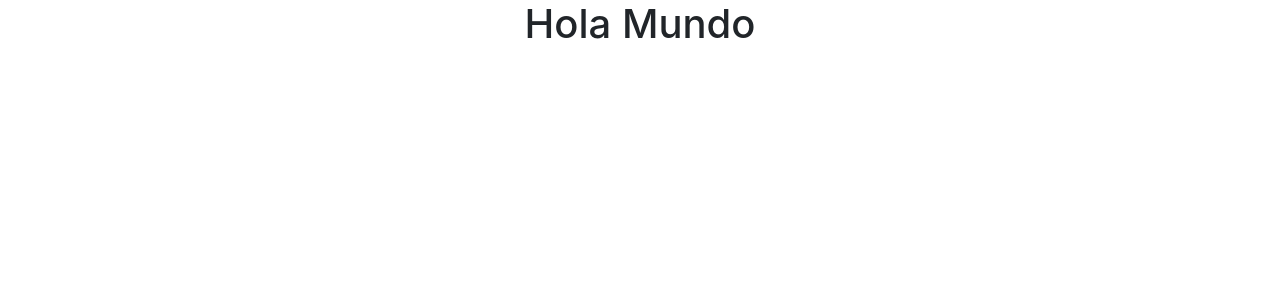
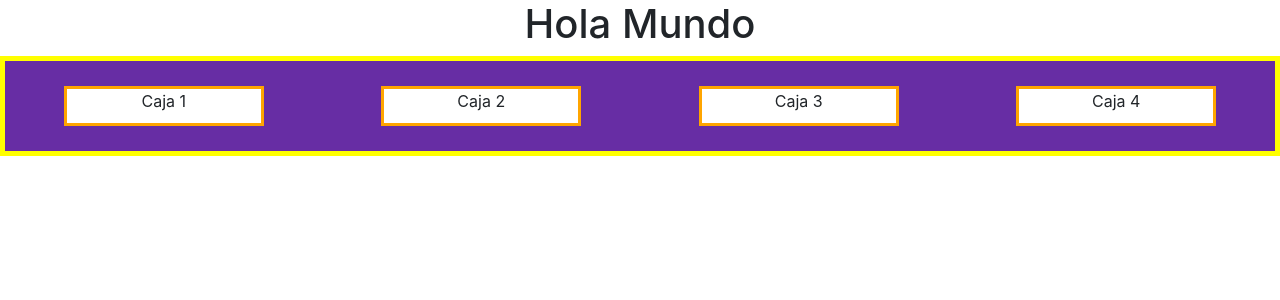
Before and after one commit to pmz10/Granariums, a React (Create React App) app in the folder demo-granarium/: page / in a window 1280 px wide. Shown: the top 300 px of the page. Built offline with nearby package versions, Linux system fonts and the light colour scheme.

Commit message:
Banner flex

```diff
--- a/demo-granarium/src/App.js
+++ b/demo-granarium/src/App.js
@@ -2,10 +2,27 @@ import React from "react";
 
 function App() {
   return (
-    <div className="container">
+    <div className="container-can">
       <h1 className="text-center">Hola Mundo</h1>
+      <div style={myStyles.boxStyles}>
+    	  <div style={{width:'200px', height:'40px', background:'white', alignSelf: 'center', border: '3px solid orange'}}><p className="text-center">Caja 1</p></div>
+        <div style={{width:'200px', height:'40px', background:'white', alignSelf: 'center', border: '3px solid orange'}}><p className="text-center">Caja 2</p></div>
+        <div style={{width:'200px', height:'40px', background:'white', alignSelf: 'center', border: '3px solid orange'}}><p className="text-center">Caja 3</p></div>
+        <div style={{width:'200px', height:'40px', background:'white', alignSelf: 'center', border: '3px solid orange'}}><p className="text-center">Caja 4</p></div>
+      </div>
     </div>
   );
 }
 
 export default App;
+
+let myStyles = {
+  boxStyles: {
+    width: '100%',
+    height: '100px',
+    border: '5px solid yellow',
+    background: '#672DA4',
+    display: 'flex',
+    justifyContent: 'space-around',
+  }
+}
```
Also changed, not shown: package.json (added, +19 -0 lines).
